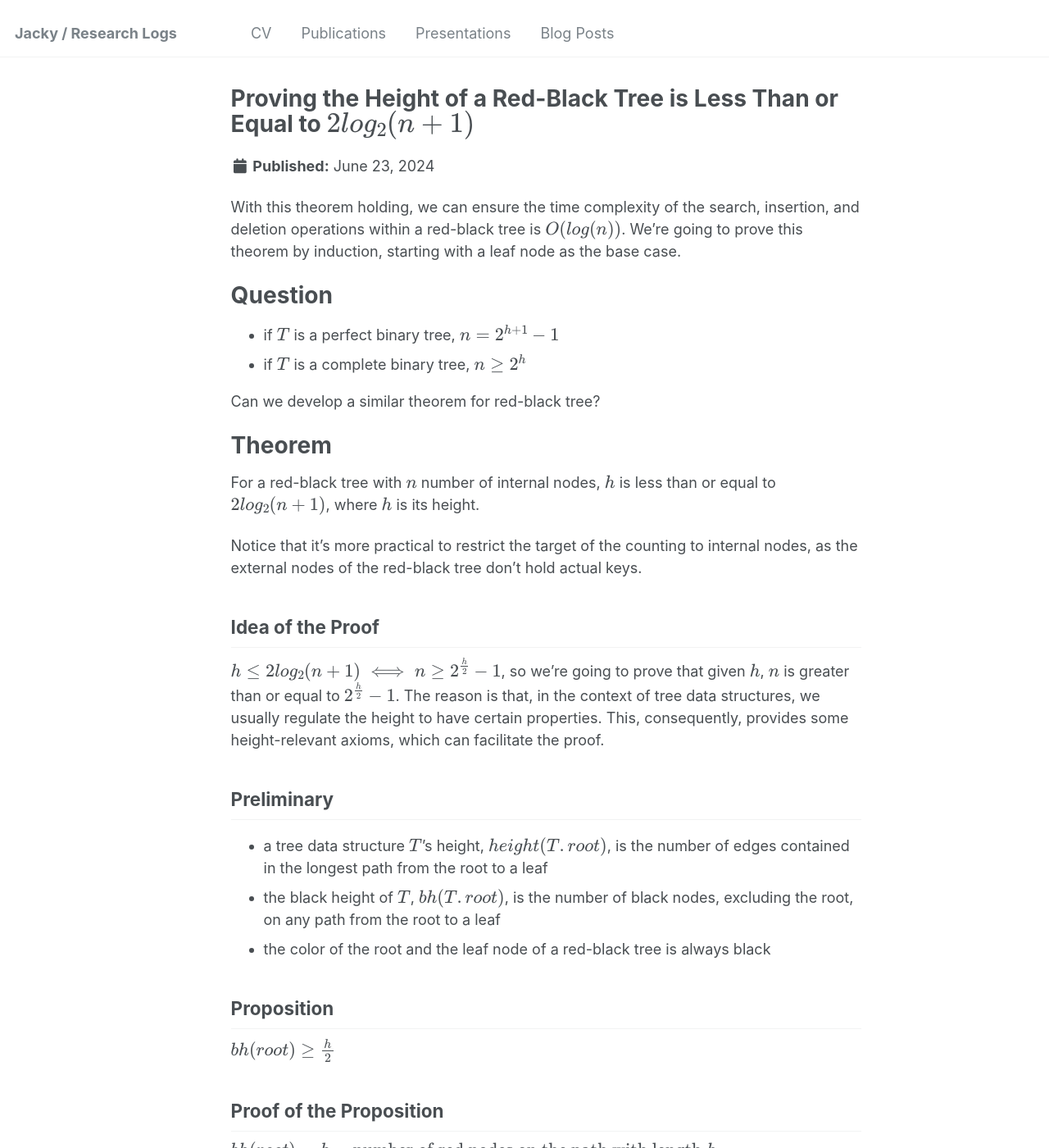
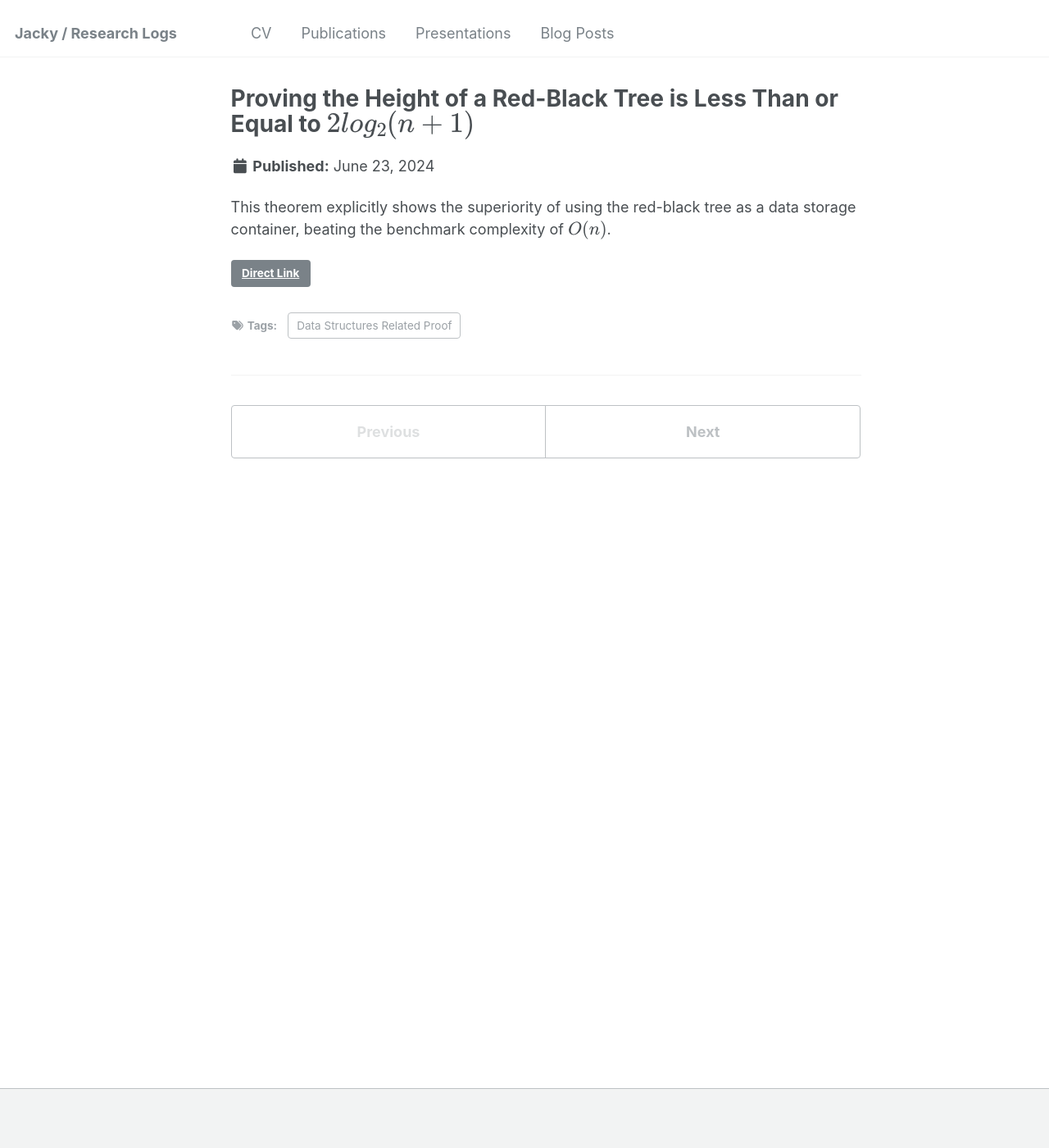
Before and after one commit to githubjacky/githubjacky.github.io, a Jekyll site: the page built from _posts/2024-06-23-1.md, in a window 1280 px wide and 1400 px high. Shown: the whole window at 82% size. Built offline with Jekyll 4.4.1, drawn with Linux system fonts in a browser that asks for light colours; some of the changed text lies outside the part shown.

Commit message:
update post

```diff
--- a/_config.yml
+++ b/_config.yml
@@ -24,7 +24,7 @@ author:
   avatar           : "profile.jpg"
   name             : "Hsiu-Hsuan Yeh"
   pronouns         : # example: "she/her"
-  bio              : "I am devoted to understanding the intuition behind each concept."
+  bio              : ""
   location         : "Taipei, Taiwan"
   employer         : "National Taiwan University"
   uri              : # URL
--- a/_posts/2024-06-23-1.md
+++ b/_posts/2024-06-23-1.md
@@ -2,122 +2,9 @@
 title: 'Proving the Height of a Red-Black Tree is Less Than or Equal to $$ 2log_2(n+1) $$'
 date: 2024-06-23
 permalink: /posts/2024-06-23
+link: /files/posts/The Height Bound of a Red-Black Tree.pdf
 tags:
   - Data Structures Related Proof
 ---
 
-
-With this theorem holding, we can ensure the time complexity of the search,
-insertion, and deletion operations within a red-black tree is $$O(log(n))$$.
-We're going to prove this theorem by induction, starting with a leaf node as
-the base case.
-
-
-Question
-======
-- if $$T$$ is a perfect binary tree, $$n = 2^{h+1}-1$$
-- if $$T$$ is a complete binary tree, $$n \ge 2^h$$
-
-Can we develop a similar theorem for red-black tree?
-
-
-Theorem
-======
-For a red-black tree with $$n$$ number of internal nodes, $$h$$ is less
-than or equal to $$ 2log_2(n+1) $$, where $$h$$ is its height.
-
-Notice that it's more practical to restrict the target of the counting to
-internal nodes, as the external nodes of the red-black tree don't hold actual
-keys.
-
-
-Idea of the Proof
-------
-$$
-h \le 2log_2(n+1) \iff n \ge 2^{\frac{h}{2}} - 1
-$$,
-so we're going to prove that given $$h$$, $$n$$ is greater than or equal
-to $$ 2^{\frac{h}{2}}-1 $$. The reason is that, in the context of tree
-data structures, we usually regulate the height to have certain properties.
-This, consequently, provides some
-height-relevant axioms, which can facilitate the proof.
-
-
-Preliminary
-------
-- a tree data structure $$T$$'s height, $$height(T.root)$$, is the number
-    of edges contained in the longest path from the root to a leaf
-- the black height of $$T$$, $$bh(T.root)$$, is the number of black nodes,
-    excluding the root, on any path from the root to a leaf
-- the color of the root and the leaf node of a red-black tree is always black
-
-
-Proposition
-------
-$$ bh(root) \ge \frac{h}{2} $$
-
-
-Proof of the Proposition
-------
-$$
-\begin{align*}
-    bh(root)
-        &= h - \text{number of red nodes on the path with length } h\\
-        &\ge h
-            - \underbrace{\lfloor \frac{h}{2} \rfloor}_{\text{maximum number of red nodes}} \\
-        &\ge h - \frac{h}{2} \\
-        &= \frac{h}{2}
-\end{align*}
-$$
-
-Note:
-
-Considering the longest path from the root to a leaf, the number of the
-nodes on this path, excluding the root, is $$h$$, and since there are no
-consecutive red nodes and the
-leaf node is always black, the maximum number of the red nodes is
-$$\lfloor \frac{h}{2} \rfloor$$.
-
-
-Lemma
-------
-Consider a node $$x$$, and the total number of internal nodes in the
-subtree rooted at $$x$$ is $$n$$. Then, $$n \ge 2^{ bh(x) } -1$$.
-
-
-Proof of the Lemma
----
-When the black height is equal to 0, which is a leaf node, $$ n^{leaf} = 1 $$.
-The inequality holds for leaf:
-$$ n^{leaf} = 1 \ge 2^{bh(leaf)}- 1 = 2^0-1 = 0 $$.
-
-Suppose for any pair of node $$x$$ and it’s child $$y_i, i \in \{1, 2\}$$,
-representing the left and right child respectively, the inequality holds for
-$$y_i$$:  $$n^{y_i} \ge 2^{bh(y_i)} - 1$$.
-
-Notice that if $$y_i$$ is red, $$bh(y_i) = bh(x)$$, and if $$y_i$$ is black,
-$$bh(y_i) = bh(x) - 1$$. Hence, $$bh(y_i) \ge bh(x) - 1$$.
-
-Finally,
-$$
-n^x =
-    n^{y_1} + n^{y_2} +1
-    \ge 2^{bh(y_1)} -1 + 2^{bh(y_2)} - 1 + 1
-    \ge 2 * 2^{bh(x)-1} - 1
-    = 2^{bh(x)} -1
-$$.
-
-Note: "+1" term in $$n^{y_1} + n^{y_2} +1 $$ means considering  $$x$$ itself.
-
-Proved by induction, for all node $$x$$, the total number of nodes in
-subtree rooted at $$x$$ is greater than or equal to $$2^{bh(x)} - 1$$.
-
-
-Proof of the Theorem
----
-Combine the propostion with the lemma,
-$$
-n = n^{root} \ge 2^{bh(root)} - 1
-    \ge 2^{\frac{h}{2}} - 1,
-\Rightarrow h \le 2log(n+1)
-$$
+This theorem explicitly shows the superiority of using the red-black tree as a data storage container, beating the benchmark complexity of $$O(n)$$.
```
Also changed, not shown: Gemfile (added, +13 -0 lines), _pages/about.md (+8 -29 lines), _posts/2026-04-18-1.md (added, +10 -0 lines), _posts/2026-05-21-1.md (added, +10 -0 lines), _publications/ntu2025_master_essay.md (added, +18 -0 lines), 6 other files.
